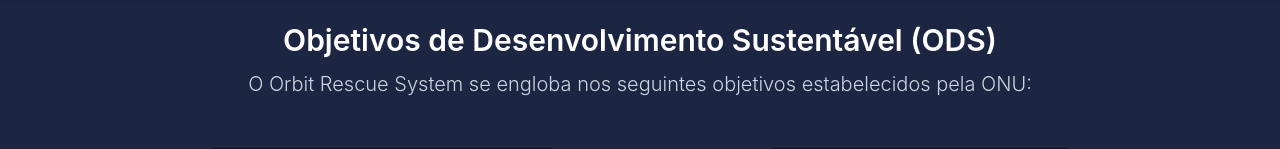
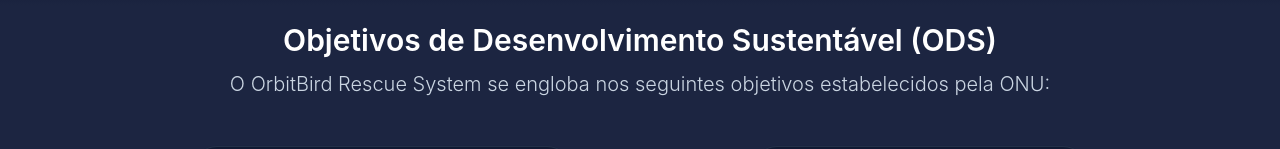
Before and after one commit to Arthenry90/gs-webdev-2026, a React (Vite) app: page / in a window 1280 px wide. Shown: the part 2581-2730 px from the top of the page. Built offline with nearby package versions, Linux system fonts and the light colour scheme.

Commit message:
Feat: Correção do nome do projeto na pagina Home

```diff
--- a/src/pages/Home.jsx
+++ b/src/pages/Home.jsx
@@ -110,7 +110,7 @@
             <h2 className="text-xl md:text-3xl font-semibold text-white mb-3">
               Objetivos de Desenvolvimento Sustentável (ODS)
             </h2>
-            <p className="text-slate-300 max-w-4xl mx-auto mb-12 md:text-xl font-light ">O Orbit Rescue System se engloba nos seguintes objetivos estabelecidos pela ONU:</p>
+            <p className="text-slate-300 max-w-4xl mx-auto mb-12 md:text-xl font-light ">O OrbitBird Rescue System se engloba nos seguintes objetivos estabelecidos pela ONU:</p>
 
             <div className="flex flex-col gap-8 max-w-4xl mx-auto items-center">
               <div className="w-full flex justify-between gap-4">
```
